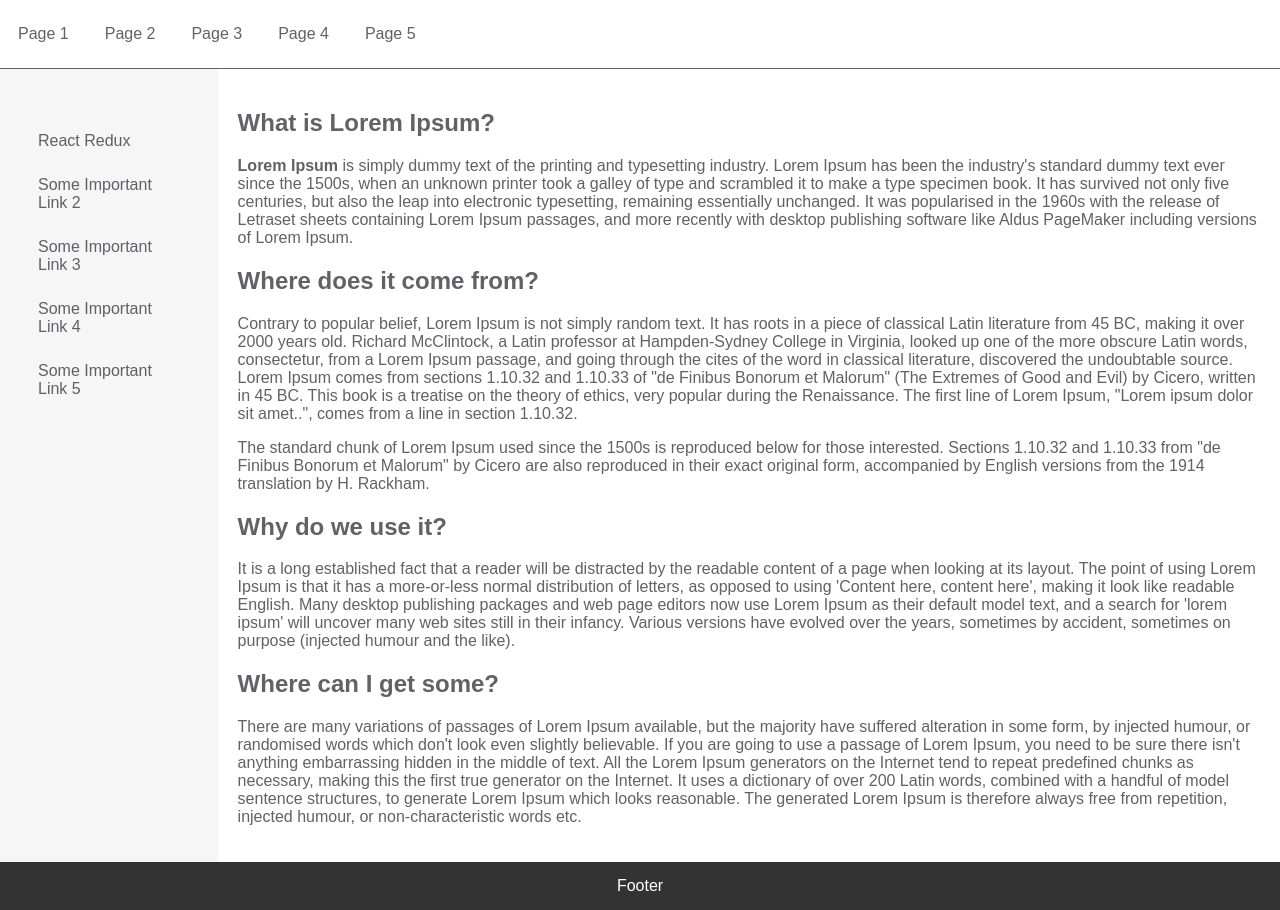
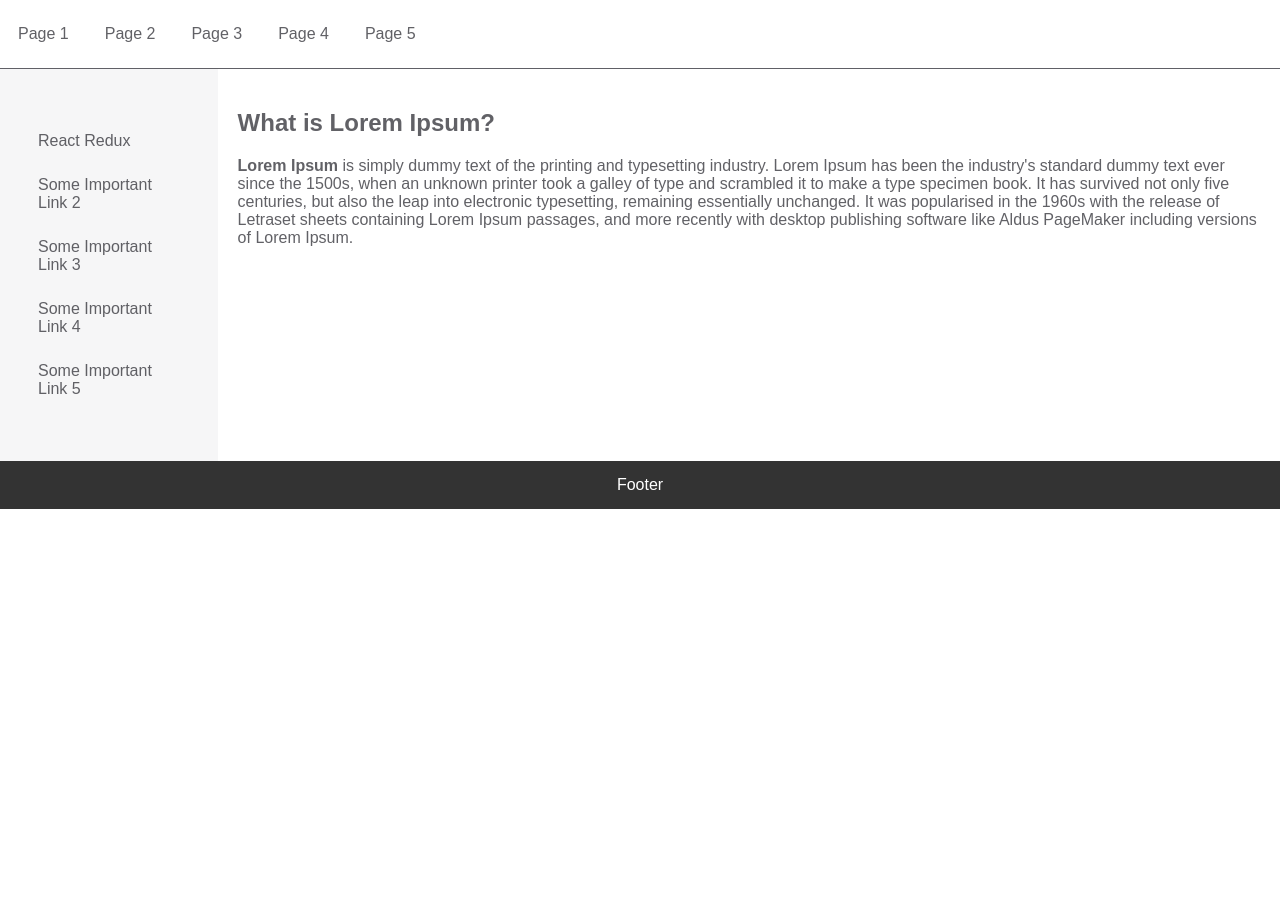
Before and after one commit to Malik-Abdul/next-libs-kit, a Next.js app: page / in a window 1280 px wide. After the commit the page ends 800 px from the top, so only its background shows below. Built offline with nearby package versions, Linux system fonts and the light colour scheme.

Commit message:
Code Linting manually

```diff
--- a/src/app/layout.tsx
+++ b/src/app/layout.tsx
@@ -2,7 +2,6 @@ import type { Metadata } from "next";
 import localFont from "next/font/local";
 import "./globals.css";
 import MainLayout from "@/components/ui/MainLayout";
-import store from "@/store/store";
 import { ReduxProviderWrapper } from "@/store/ReduxProviderWrapper";
 
 const geistSans = localFont({
--- a/src/app/redux/page.tsx
+++ b/src/app/redux/page.tsx
@@ -1,5 +1,4 @@
 import ReactRedux from "@/components/ReactRedux";
-import { Fragment } from "react";
 
 export default function hoc() {
   return <ReactRedux />;
--- a/src/components/Main.tsx
+++ b/src/components/Main.tsx
@@ -7,62 +7,14 @@ const Main: FC = () => {
       <h2>What is Lorem Ipsum?</h2>
       <p>
         <strong>Lorem Ipsum</strong> is simply dummy text of the printing and
-        typesetting industry. Lorem Ipsum has been the industry's standard dummy
-        text ever since the 1500s, when an unknown printer took a galley of type
-        and scrambled it to make a type specimen book. It has survived not only
-        five centuries, but also the leap into electronic typesetting, remaining
-        essentially unchanged. It was popularised in the 1960s with the release
-        of Letraset sheets containing Lorem Ipsum passages, and more recently
-        with desktop publishing software like Aldus PageMaker including versions
-        of Lorem Ipsum.
-      </p>
-      <h2>Where does it come from?</h2>
-      <p>
-        Contrary to popular belief, Lorem Ipsum is not simply random text. It
-        has roots in a piece of classical Latin literature from 45 BC, making it
-        over 2000 years old. Richard McClintock, a Latin professor at
-        Hampden-Sydney College in Virginia, looked up one of the more obscure
-        Latin words, consectetur, from a Lorem Ipsum passage, and going through
-        the cites of the word in classical literature, discovered the
-        undoubtable source. Lorem Ipsum comes from sections 1.10.32 and 1.10.33
-        of "de Finibus Bonorum et Malorum" (The Extremes of Good and Evil) by
-        Cicero, written in 45 BC. This book is a treatise on the theory of
-        ethics, very popular during the Renaissance. The first line of Lorem
-        Ipsum, "Lorem ipsum dolor sit amet..", comes from a line in section
-        1.10.32.
-      </p>
-      <p>
-        The standard chunk of Lorem Ipsum used since the 1500s is reproduced
-        below for those interested. Sections 1.10.32 and 1.10.33 from "de
-        Finibus Bonorum et Malorum" by Cicero are also reproduced in their exact
-        original form, accompanied by English versions from the 1914 translation
-        by H. Rackham.
-      </p>
-      <h2>Why do we use it?</h2>
-      <p>
-        It is a long established fact that a reader will be distracted by the
-        readable content of a page when looking at its layout. The point of
-        using Lorem Ipsum is that it has a more-or-less normal distribution of
-        letters, as opposed to using 'Content here, content here', making it
-        look like readable English. Many desktop publishing packages and web
-        page editors now use Lorem Ipsum as their default model text, and a
-        search for 'lorem ipsum' will uncover many web sites still in their
-        infancy. Various versions have evolved over the years, sometimes by
-        accident, sometimes on purpose (injected humour and the like).
-      </p>
-      <h2>Where can I get some?</h2>
-      <p>
-        There are many variations of passages of Lorem Ipsum available, but the
-        majority have suffered alteration in some form, by injected humour, or
-        randomised words which don't look even slightly believable. If you are
-        going to use a passage of Lorem Ipsum, you need to be sure there isn't
-        anything embarrassing hidden in the middle of text. All the Lorem Ipsum
-        generators on the Internet tend to repeat predefined chunks as
-        necessary, making this the first true generator on the Internet. It uses
-        a dictionary of over 200 Latin words, combined with a handful of model
-        sentence structures, to generate Lorem Ipsum which looks reasonable. The
-        generated Lorem Ipsum is therefore always free from repetition, injected
-        humour, or non-characteristic words etc.
+        typesetting industry. Lorem Ipsum has been the industry&apos;s standard
+        dummy text ever since the 1500s, when an unknown printer took a galley
+        of type and scrambled it to make a type specimen book. It has survived
+        not only five centuries, but also the leap into electronic typesetting,
+        remaining essentially unchanged. It was popularised in the 1960s with
+        the release of Letraset sheets containing Lorem Ipsum passages, and more
+        recently with desktop publishing software like Aldus PageMaker including
+        versions of Lorem Ipsum.
       </p>
     </Fragment>
   );
--- a/src/components/ui/Content.tsx
+++ b/src/components/ui/Content.tsx
@@ -1,6 +1,3 @@
-import { link } from "fs";
-import Link from "next/link";
-import { title } from "process";
 import { FC } from "react";
 
 import { Fragment } from "react/jsx-runtime";
--- a/src/components/ui/Footer.tsx
+++ b/src/components/ui/Footer.tsx
@@ -1,7 +1,3 @@
-import { link } from "fs";
-import Link from "next/link";
-import { title } from "process";
-
 import { Fragment } from "react/jsx-runtime";
 
 const Footer = () => {
--- a/src/components/ui/MainLayout.tsx
+++ b/src/components/ui/MainLayout.tsx
@@ -1,5 +1,5 @@
 "use client";
-import { FC, Fragment, useState } from "react";
+import { FC, Fragment } from "react";
 import Header from "./Header";
 import Footer from "./Footer";
 import SideBar from "./SideBar";
```
Also changed, not shown: src/components/ReactRedux/PostsList.tsx (+1 -16 lines), src/components/ReactRedux/index.tsx (+20 -20 lines).
